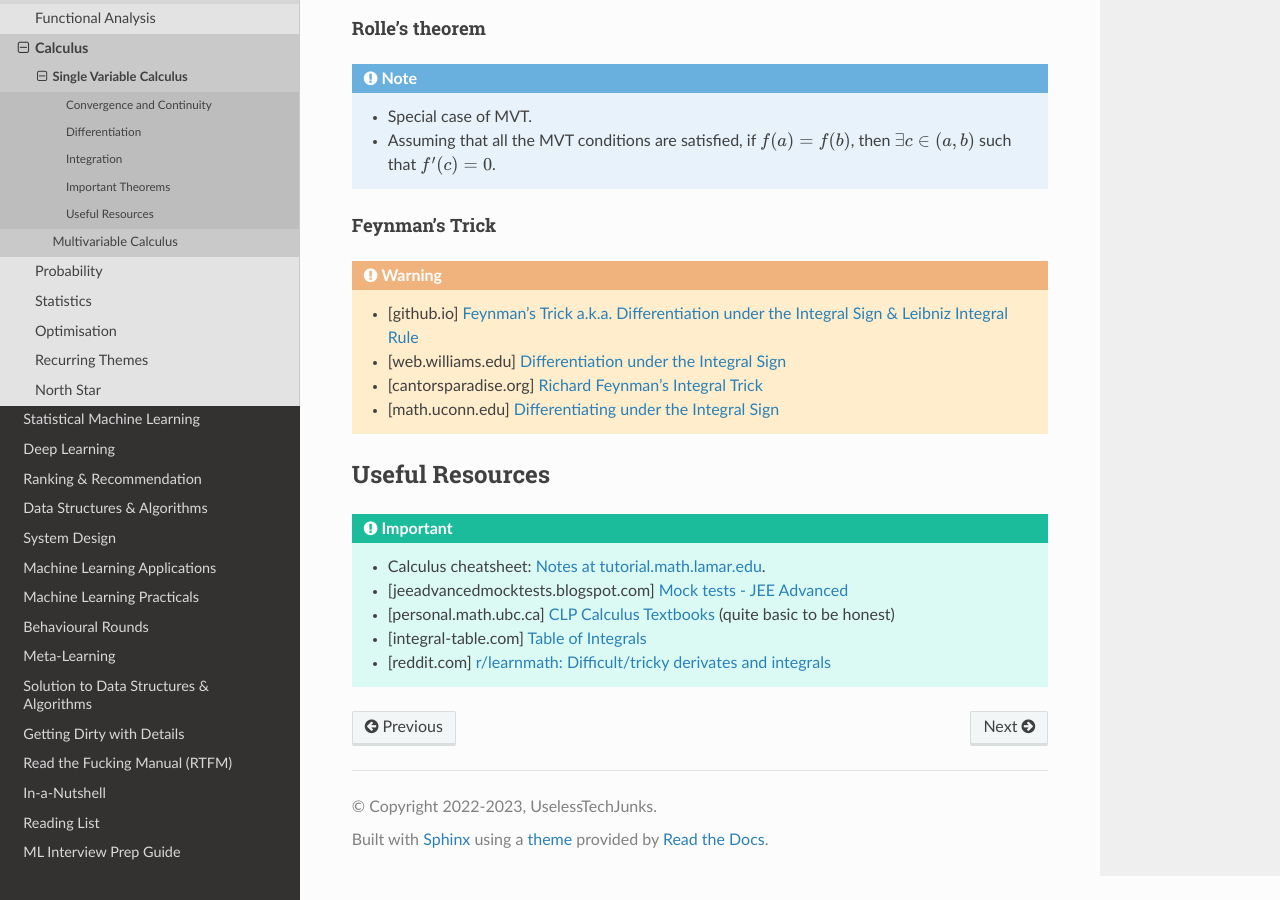
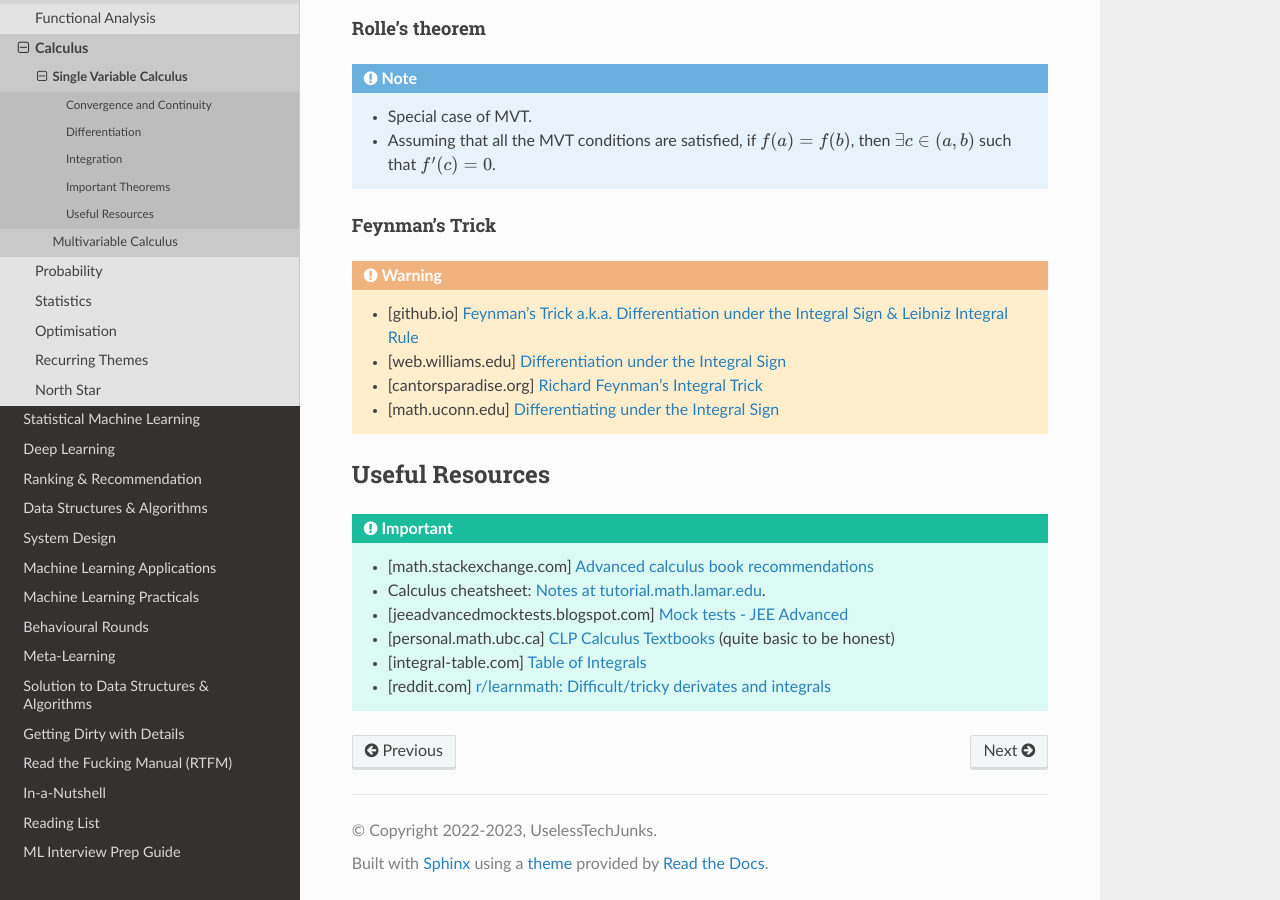
Before and after one commit to uselesstechjunks/leetcode, a Sphinx documentation site: the page built from docs/source/math/calc3/calc1.rst, in a window 1280 px wide and 900 px high, scrolled down 11069 px. Built offline with Sphinx 7.4.7 and the Read the Docs theme 3.1.0, drawn with Linux system fonts in a browser that asks for light colours.

Commit message:
Update calc1.rst (#373)

```diff
--- a/docs/source/math/calc3/calc1.rst
+++ b/docs/source/math/calc3/calc1.rst
@@ -369,6 +369,7 @@ Feynman's Trick
 Useful Resources
 ****************************************************************
 .. important::
+	* [math.stackexchange.com] `Advanced calculus book recommendations <https://math.stackexchange.com/a/4724341>`_
 	* Calculus cheatsheet: `Notes at tutorial.math.lamar.edu <https://tutorial.math.lamar.edu/pdf/calculus_cheat_sheet_all.pdf>`_.
 	* [jeeadvancedmocktests.blogspot.com] `Mock tests - JEE Advanced <https://jeeadvancedmocktests.blogspot.com/search/label/Maths>`_
 	* [personal.math.ubc.ca] `CLP Calculus Textbooks <https://personal.math.ubc.ca/~CLP/CLP2/>`_ (quite basic to be honest)
```
